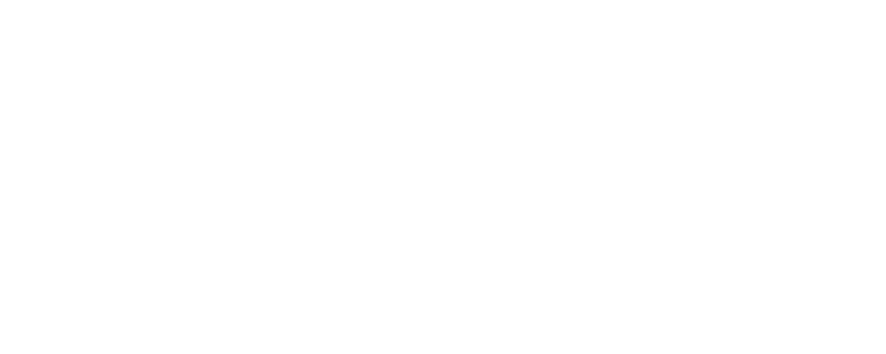
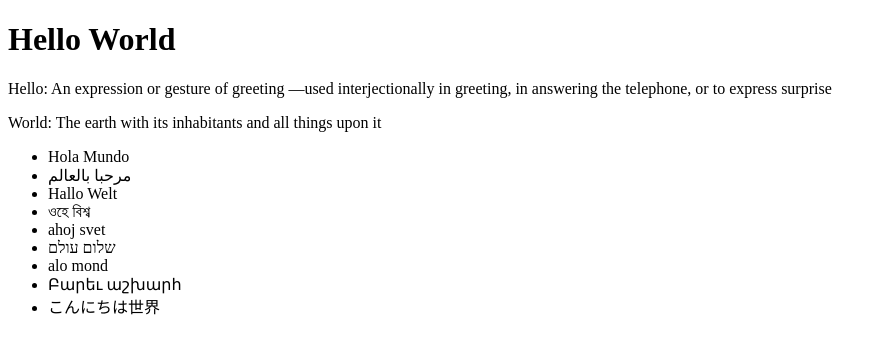
Before and after one commit to loftisfam/learning-web-dev, a plain HTML site: page hello-world/index.html in a window 1280 px wide. Shown: the whole page, without its empty margins (0-886 px from the left). Drawn offline with Linux system fonts and the light colour scheme.

Commit message:
First pass at user story KLWD-2

```diff
--- a/hello-world/index.html
+++ b/hello-world/index.html
@@ -1,6 +1,7 @@
 <!doctype html>
 
 <html lang="en">
+
 <head>
   <meta charset="utf-8">
 
@@ -13,6 +14,21 @@
 </head>
 
 <body>
+  <h1>Hello World</h1>
+  <p>Hello: An expression or gesture of greeting —used interjectionally in greeting, in answering the telephone, or to
+    express surprise </p>
+  <p>World: The earth with its inhabitants and all things upon it </p>
+  <ul>
+    <li>Hola Mundo</li>
+    <li>مرحبا بالعالم</li>
+    <li>Hallo Welt</li>
+    <li>ওহে বিশ্ব</li>
+    <li>ahoj svet</li>
+    <li>שלום עולם</li>
+    <li>alo mond</li>
+    <li>Բարեւ աշխարհ</li>
+    <li>こんにちは世界</li>
+  </ul>
+</body>
 
-</body>
 </html>
```
